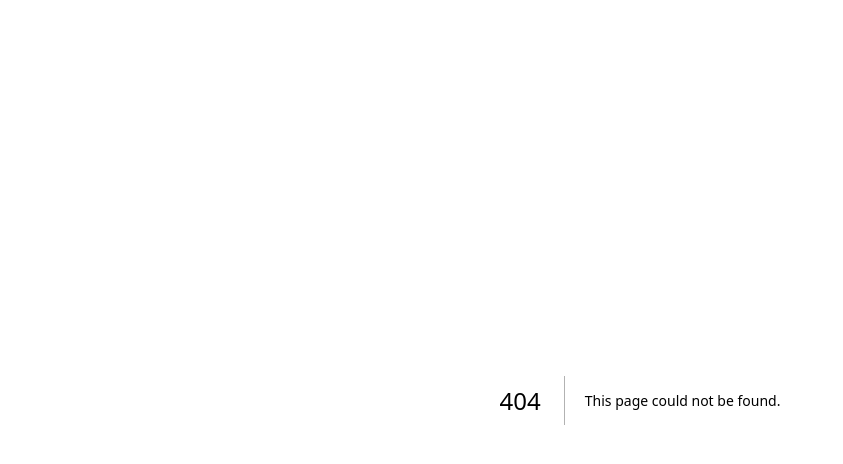
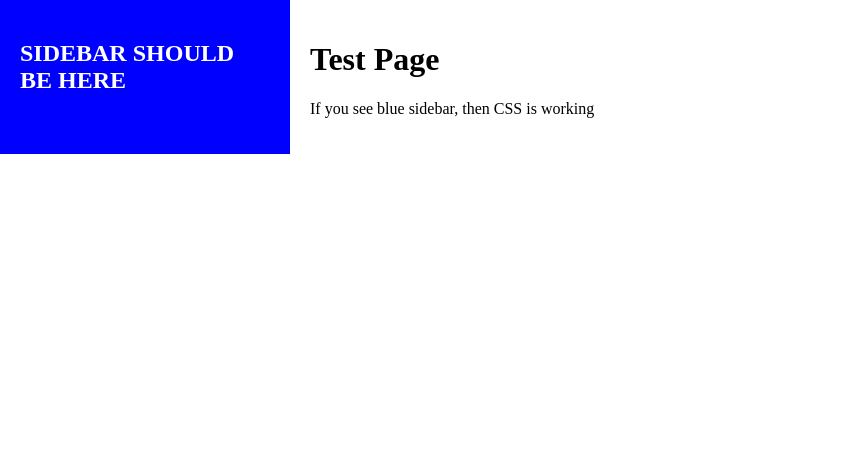
Before and after one commit to prameshshah123/cpack2025, a Next.js app: page /test in a window 1280 px wide. Before the commit this address had no page. Shown: the top 464 px of the page, without its empty margins (0-843 px from the left). Built offline with nearby package versions, Linux system fonts and the light colour scheme.

Commit message:
Create test.js

```diff
--- /dev/null
+++ b/pages/test.js
@@ -0,0 +1,13 @@
+export default function TestPage() {
+  return (
+    <div style={{ display: 'flex' }}>
+      <div style={{ width: '250px', background: 'blue', color: 'white', padding: '20px' }}>
+        <h2>SIDEBAR SHOULD BE HERE</h2>
+      </div>
+      <div style={{ flex: 1, padding: '20px' }}>
+        <h1>Test Page</h1>
+        <p>If you see blue sidebar, then CSS is working</p>
+      </div>
+    </div>
+  );
+}
```
